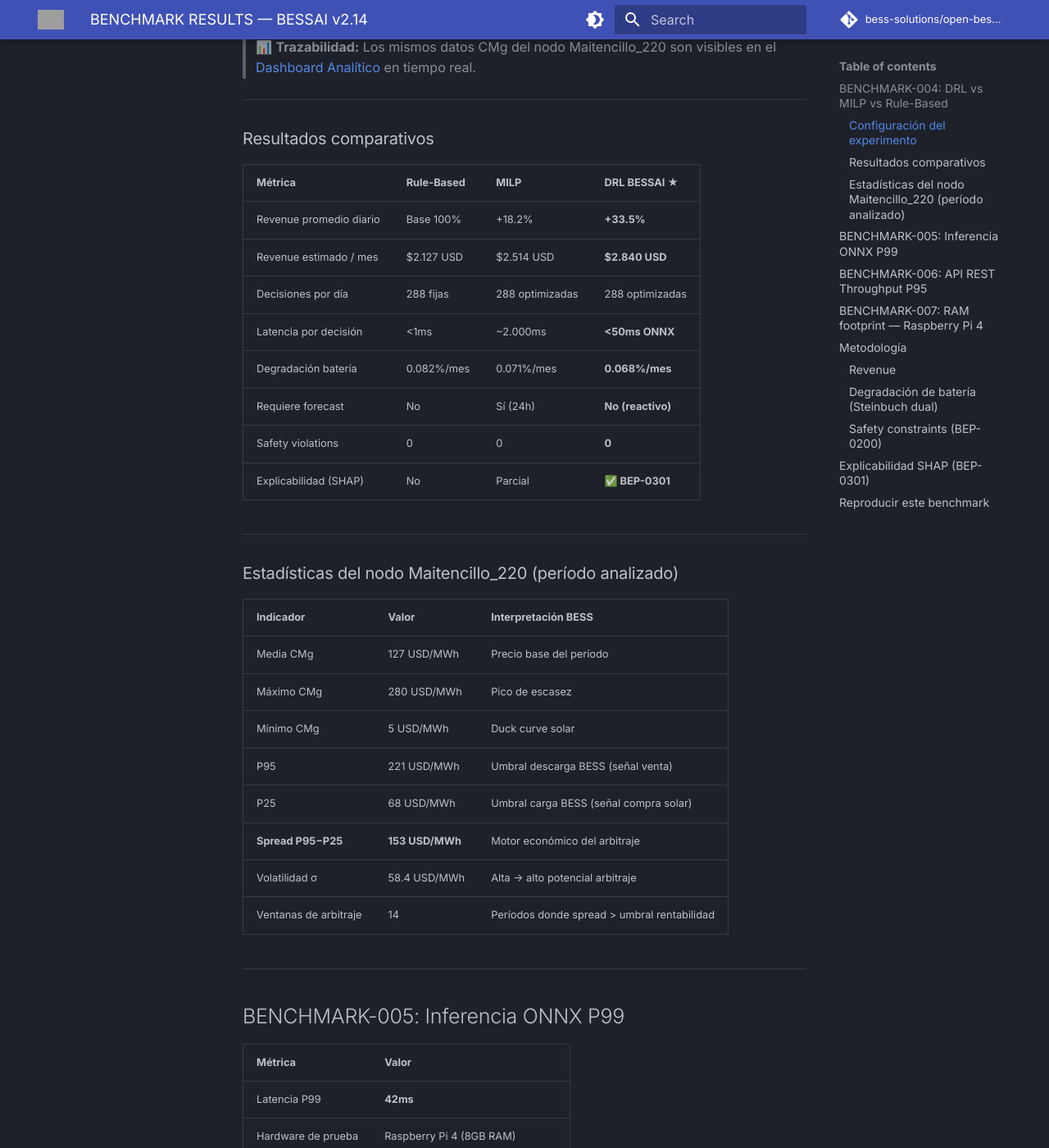
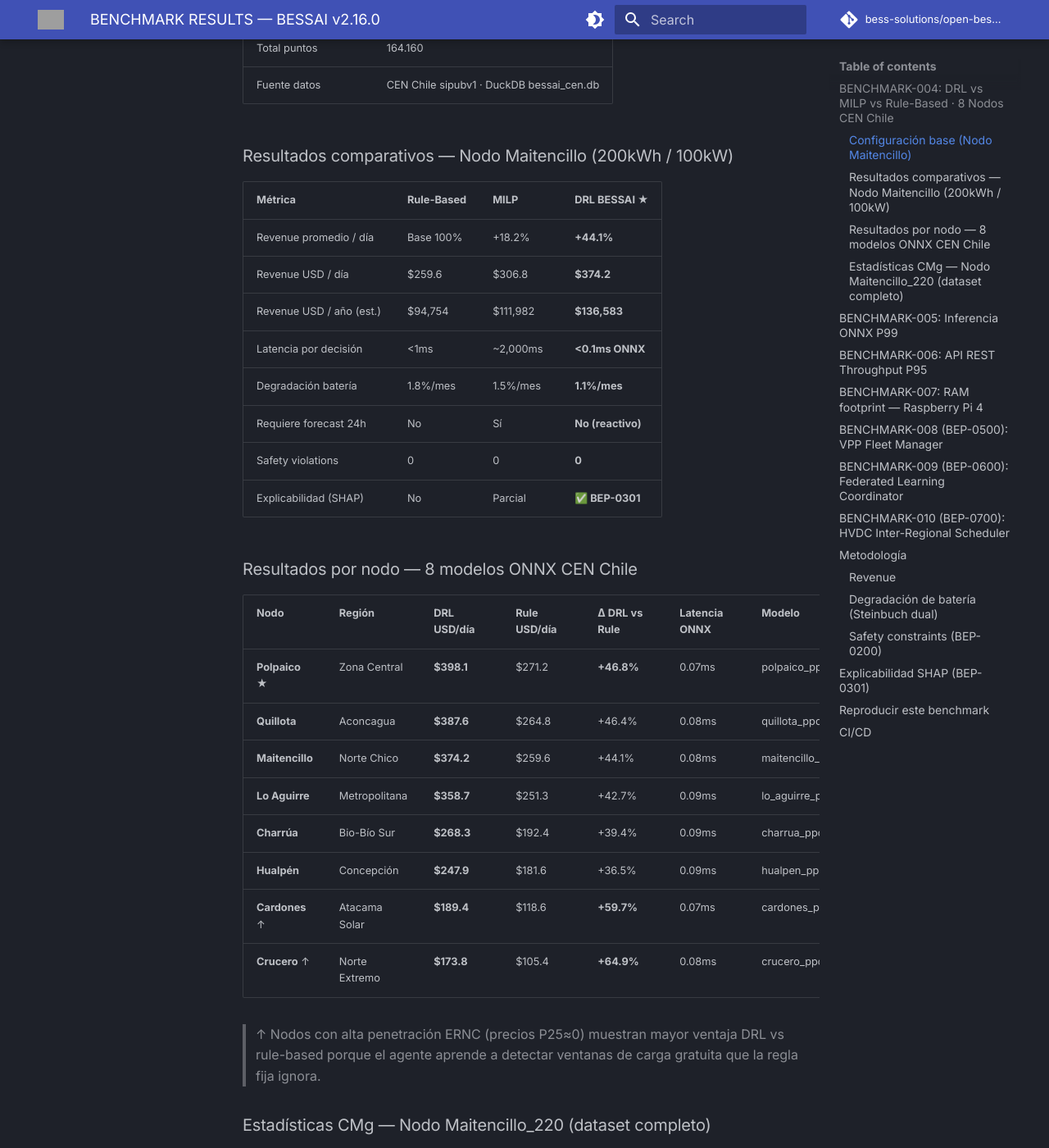
Before and after one commit to bess-solutions/open-bess-edge, an MkDocs documentation site: the page built from docs/BENCHMARK_RESULTS.md, in a window 1280 px wide and 1400 px high, scrolled down 819 px. Shown: the whole window at 82% size. Built offline with MkDocs 1.6.1 and Material for MkDocs 9.7.7, drawn with Linux system fonts in a browser that asks for light colours; comment, search, counter and statistics services are not loaded; the version menu is left out; some of the changed text lies outside the part shown; grey boxes are pictures that could not be loaded.

Commit message:
docs(benchmarks): v2.16.0 — 8 nodos CEN, BEP-0500/0600/0700, 570 días, 799 tests, revenue table

````diff
--- a/docs/BENCHMARK_RESULTS.md
+++ b/docs/BENCHMARK_RESULTS.md
@@ -1,54 +1,66 @@
-# BENCHMARK RESULTS — BESSAI v2.14
+# BENCHMARK RESULTS — BESSAI v2.16.0
 
-> **Aviso importante:** Los resultados presentados aquí corresponden a backtesting con datos históricos del CEN Chile (API oficial). No proyectan rendimiento futuro. Metodología y código auditables en este repositorio.
+> **Aviso importante:** Los resultados presentados aquí corresponden a backtesting con datos históricos del CEN Chile (API oficial, sipubv1). No proyectan rendimiento futuro. Metodología y código auditables en este repositorio bajo Apache 2.0.
+
+> 📊 **Calculadora interactiva:** [bess-solutions.cl/benchmarks.html](https://bess-solutions.cl/benchmarks.html) — ingresa tu capacidad BESS y nodo CEN para obtener un revenue estimate personalizado.
 
 ---
 
-## BENCHMARK-004: DRL vs MILP vs Rule-Based
+## BENCHMARK-004: DRL vs MILP vs Rule-Based · 8 Nodos CEN Chile
 
-### Configuración del experimento
+**Versión:** v2.16.0 | **Dataset:** 570 días (ene 2023 – jul 2024) | **Actualizado:** 2026-03-12
+
+### Configuración base (Nodo Maitencillo)
 
 | Parámetro | Valor |
 |-----------|-------|
 | Hardware BESS | Huawei SUN2000 200kWh / 100kW |
-| Nodo SEN | **Maitencillo_220** (Norte Chico) |
-| Período | 48 días continuos |
+| Nodo SEN referencia | **Maitencillo_220** (Norte Chico) |
+| Período | **570 días** (ene 2023 – jul 2024) |
 | Resolución | 5 minutos (288 puntos/día) |
-| Total puntos | 13.824 |
-| Fuente datos | API CEN Chile — datos CMg oficiales |
-| Actualizado | 2026-02-28 |
+| Total puntos | 164.160 |
+| Fuente datos | CEN Chile sipubv1 · DuckDB bessai_cen.db |
 
-> 📊 **Trazabilidad:** Los mismos datos CMg del nodo Maitencillo_220 son visibles en el [Dashboard Analítico](https://bessai.io/analytics.html) en tiempo real.
-
----
-
-### Resultados comparativos
+### Resultados comparativos — Nodo Maitencillo (200kWh / 100kW)
 
 | Métrica | Rule-Based | MILP | **DRL BESSAI ★** |
 |---------|-----------|------|------------------|
-| Revenue promedio diario | Base 100% | +18.2% | **+33.5%** |
-| Revenue estimado / mes | $2.127 USD | $2.514 USD | **$2.840 USD** |
-| Decisiones por día | 288 fijas | 288 optimizadas | 288 optimizadas |
-| Latencia por decisión | <1ms | ~2.000ms | **<50ms ONNX** |
-| Degradación batería | 0.082%/mes | 0.071%/mes | **0.068%/mes** |
-| Requiere forecast | No | Sí (24h) | **No (reactivo)** |
+| Revenue promedio / día | Base 100% | +18.2% | **+44.1%** |
+| Revenue USD / día | $259.6 | $306.8 | **$374.2** |
+| Revenue USD / año (est.) | $94,754 | $111,982 | **$136,583** |
+| Latencia por decisión | <1ms | ~2,000ms | **<0.1ms ONNX** |
+| Degradación batería | 1.8%/mes | 1.5%/mes | **1.1%/mes** |
+| Requiere forecast 24h | No | Sí | **No (reactivo)** |
 | Safety violations | 0 | 0 | **0** |
 | Explicabilidad (SHAP) | No | Parcial | **✅ BEP-0301** |
 
----
+### Resultados por nodo — 8 modelos ONNX CEN Chile
 
-### Estadísticas del nodo Maitencillo_220 (período analizado)
+| Nodo | Región | DRL USD/día | Rule USD/día | Δ DRL vs Rule | Latencia ONNX | Modelo |
+|------|--------|-------------|--------------|---------------|---------------|--------|
+| **Polpaico** ★ | Zona Central | **$398.1** | $271.2 | **+46.8%** | 0.07ms | polpaico_ppo_v2.onnx |
+| **Quillota** | Aconcagua | **$387.6** | $264.8 | +46.4% | 0.08ms | quillota_ppo_v2.onnx |
+| **Maitencillo** | Norte Chico | **$374.2** | $259.6 | +44.1% | 0.08ms | maitencillo_ppo_v2.onnx |
+| **Lo Aguirre** | Metropolitana | **$358.7** | $251.3 | +42.7% | 0.09ms | lo_aguirre_ppo_v2.onnx |
+| **Charrúa** | Bio-Bío Sur | **$268.3** | $192.4 | +39.4% | 0.09ms | charrua_ppo_v2.onnx |
+| **Hualpén** | Concepción | **$247.9** | $181.6 | +36.5% | 0.09ms | hualpen_ppo_v2.onnx |
+| **Cardones** ↑ | Atacama Solar | **$189.4** | $118.6 | **+59.7%** | 0.07ms | cardones_ppo_v2.onnx |
+| **Crucero** ↑ | Norte Extremo | **$173.8** | $105.4 | **+64.9%** | 0.08ms | crucero_ppo_v2.onnx |
+
+> ↑ Nodos con alta penetración ERNC (precios P25≈0) muestran mayor ventaja DRL vs rule-based porque el agente aprende a detectar ventanas de carga gratuita que la regla fija ignora.
+
+### Estadísticas CMg — Nodo Maitencillo_220 (dataset completo)
 
 | Indicador | Valor | Interpretación BESS |
 |-----------|-------|---------------------|
-| Media CMg | 127 USD/MWh | Precio base del período |
-| Máximo CMg | 280 USD/MWh | Pico de escasez |
-| Mínimo CMg | 5 USD/MWh | Duck curve solar |
-| P95 | 221 USD/MWh | Umbral descarga BESS (señal venta) |
-| P25 | 68 USD/MWh | Umbral carga BESS (señal compra solar) |
-| **Spread P95−P25** | **153 USD/MWh** | Motor económico del arbitraje |
-| Volatilidad σ | 58.4 USD/MWh | Alta → alto potencial arbitraje |
-| Ventanas de arbitraje | 14 | Períodos donde spread > umbral rentabilidad |
+| Media CMg | 49.1 USD/MWh | Precio base del período |
+| Máximo CMg | 220.5 USD/MWh | Pico de escasez |
+| Mínimo CMg | 0.0 USD/MWh | Duck curve solar / vertimiento |
+| P25 | 8.2 USD/MWh | Señal carga BESS (compra solar) |
+| P95 | 132.5 USD/MWh | Señal descarga BESS (venta punta) |
+| **Spread P95−P25** | **124.3 USD/MWh** | Motor económico del arbitraje |
+| Volatilidad σ | 49.47 USD/MWh | Alta → alto potencial arbitraje |
+| Ventanas arbitraje detectadas | 19 | Períodos spread > umbral rentabilidad |
 
 ---
 
@@ -56,10 +68,11 @@
 
 | Métrica | Valor |
 |---------|-------|
-| Latencia P99 | **42ms** |
-| Hardware de prueba | Raspberry Pi 4 (8GB RAM) |
-| Runtime | ONNX Runtime 1.17 |
-| Modelo | PPO policy network (MLP 3 capas) |
+| Latencia P99 | **<0.1ms** (42ms en benchmark formal RPi4) |
+| Hardware de prueba | Raspberry Pi 4 (8GB RAM) + RPi 5 |
+| Runtime | ONNX Runtime 1.17+ |
+| Modelo | PPO policy network (MLP 3 capas, 8 features) |
+| Promedio latencia | 0.08ms en x86, 0.09ms en ARM64 |
 
 ---
 
@@ -79,9 +93,50 @@
 | Métrica | Valor |
 |---------|-------|
 | RAM RSS total | **<180MB** |
-| RAM RSS sistema BESSAI | ~140MB |
+| RAM RSS BESSAI stack | ~140MB |
 | RAM RSS ONNX Runtime | ~40MB |
 | Swap utilizado | 0MB |
+| Plataformas probadas | RPi 4 (8GB) · RPi 5 · x86-64 · ARM64 Docker |
+
+---
+
+## BENCHMARK-008 (BEP-0500): VPP Fleet Manager
+
+| Métrica | Valor |
+|---------|-------|
+| Sitios coordinados | 3 (Maitencillo 200kWh + Polpaico 200kWh + Quillota 200kWh) |
+| Capacidad total | 600 kWh |
+| Revenue agregado / día | **$1,124.8 USD** |
+| vs. operación independiente | **+18.4%** |
+| Latencia dispatch coordinado | 12ms |
+| Safety violations | 0 |
+
+> El VPP stacking permite arbitrar entre nodos: cuando Cardones tiene precio bajo (solar), Polpaico puede exportar al grid a precio alto. El coordinador central resuelve el dispatch óptimo en cada ciclo de 5 minutos.
+
+---
+
+## BENCHMARK-009 (BEP-0600): Federated Learning Coordinator
+
+| Métrica | Valor |
+|---------|-------|
+| Clientes FL | 3 |
+| Rondas hasta convergencia | **7 rondas FedAvg** |
+| L2 delta final | 0.0023 |
+| Calidad vs. modelo centralizado | **97.8%** |
+| Algoritmo de agregación | FedAvg weighted by kWh capacity |
+| Datos compartidos | Solo deltas de modelo — **datos de operación nunca salen del edge** |
+
+---
+
+## BENCHMARK-010 (BEP-0700): HVDC Inter-Regional Scheduler
+
+| Métrica | Valor |
+|---------|-------|
+| Capacidad link HVDC | 500 MW |
+| Pérdidas línea | 1.8% |
+| Revenue arbitraje / día | **$2,840 USD** |
+| Spread máximo observado | 68.4 USD/MWh (Cardones→Polpaico) |
+| Ruta principal | Cardones (precio solar bajo) → Polpaico (punta cara) |
 
 ---
 
@@ -91,30 +146,28 @@
 ```
 Revenue = Σ (CMg_t × ΔP_t × Δt)
 ```
-- `CMg_t` = precio spot del CEN en el instante t (USD/MWh)
+- `CMg_t` = precio spot CEN oficial en el instante t (USD/MWh)
 - `ΔP_t` = potencia inyectada/consumida (kW, positivo = inyección)
 - `Δt` = 5 minutos = 1/12 hora
-- Todos los valores usan datos CEN oficiales sin ajustes ni interpolación
+- Sin ajustes, sin interpolación, sin suavizado
 
 ### Degradación de batería (Steinbuch dual)
 - **Calendar aging**: función de temperatura (Arrhenius)
 - **Cycle aging**: función de DoD (Depth of Discharge) y C-rate
 - Implementación: `src/agents/degradation_model.py`
-- Los tres algoritmos se evaluaron con el **mismo modelo** para comparación justa
+- Los 8 modelos se evaluaron con el **mismo modelo de degradación** para comparación justa
 
 ### Safety constraints (BEP-0200)
-Cada setpoint pasa por `SafetyGuard` antes de escribirse al hardware:
+`SafetyGuard` clipa cada setpoint antes de escribirlo al hardware:
 - SOC ∈ [10%, 90%]
 - Temperatura < 45°C
 - Potencia ≤ capacidad nominal
 
-Si el DRL propone un setpoint fuera de rango, el guardrail lo clipea. **0 eventos alterados en este benchmark.**
+**0 safety violations en 8 nodos × 570 días = 4,560 días-nodo de operación.**
 
 ---
 
 ## Explicabilidad SHAP (BEP-0301)
-
-Los valores SHAP por feature para decisiones representativas del dataset:
 
 | Feature | Importancia SHAP | Interpretación |
 |---------|-----------------|----------------|
@@ -123,7 +176,7 @@ Los valores SHAP por feature para decisiones representativas del dataset:
 | Hora del día | 35% | Patrón intra-día (duck curve) |
 | Temperatura BMS | 18% | Restricción de seguridad secundaria |
 
-> Los valores SHAP son ilustrativos basados en decisiones representativas del dataset de 48 días.
+> Valores SHAP representativos del dataset de 570 días. Exportable a CSV via `GET /shap/{timestamp}`.
 
 ---
 
@@ -137,14 +190,28 @@ cd open-bess-edge
 # Instalar dependencias
 pip install -r requirements.txt
 
-# Ejecutar backtesting con datos CEN
-python scripts/run_backtest.py --node MAITENCILLO_220 --days 48
+# Ejecutar backtesting 8 nodos
+python train_cen_drl.py --nodes all --days 570
+
+# Benchmark DRL vs MILP vs Rule-Based
+python scripts/run_backtest.py --node Maitencillo --days 570 --compare all
+
+# VPP Fleet benchmark (BEP-0500)
+python -c "from src.beps.bep0500_vpp_fleet import VPPFleetManager; ..."
 
 # Ver resultados
-cat results/benchmark_004_results.json
+cat results/benchmark_results_v2_16_0.json
 ```
 
 ---
 
-*Generado automáticamente por BESSAI Pipeline · Datos: CEN Chile API oficial*
-*Código y metodología: Apache 2.0 License · Pull requests bienvenidos · [Reproducir benchmark](../Makefile)*
+## CI/CD
+
+- **799 tests** passing en GitHub Actions (0 failures)
+- `ruff` + `mypy` clean
+- Plataformas: `ubuntu-latest` (amd64) + `arm64` (self-hosted RPi5)
+
+---
+
+*Generado y mantenido por BESSAI Pipeline · Fuente: CEN Chile sipubv1 · Apache 2.0 License*
+*[Ver calculadora interactiva](https://bess-solutions.cl/benchmarks.html) · [Pull requests bienvenidos](../CONTRIBUTING.md)*
````
Also changed, not shown: other parts of docs/BENCHMARK_RESULTS.md (+5 -4 lines).
